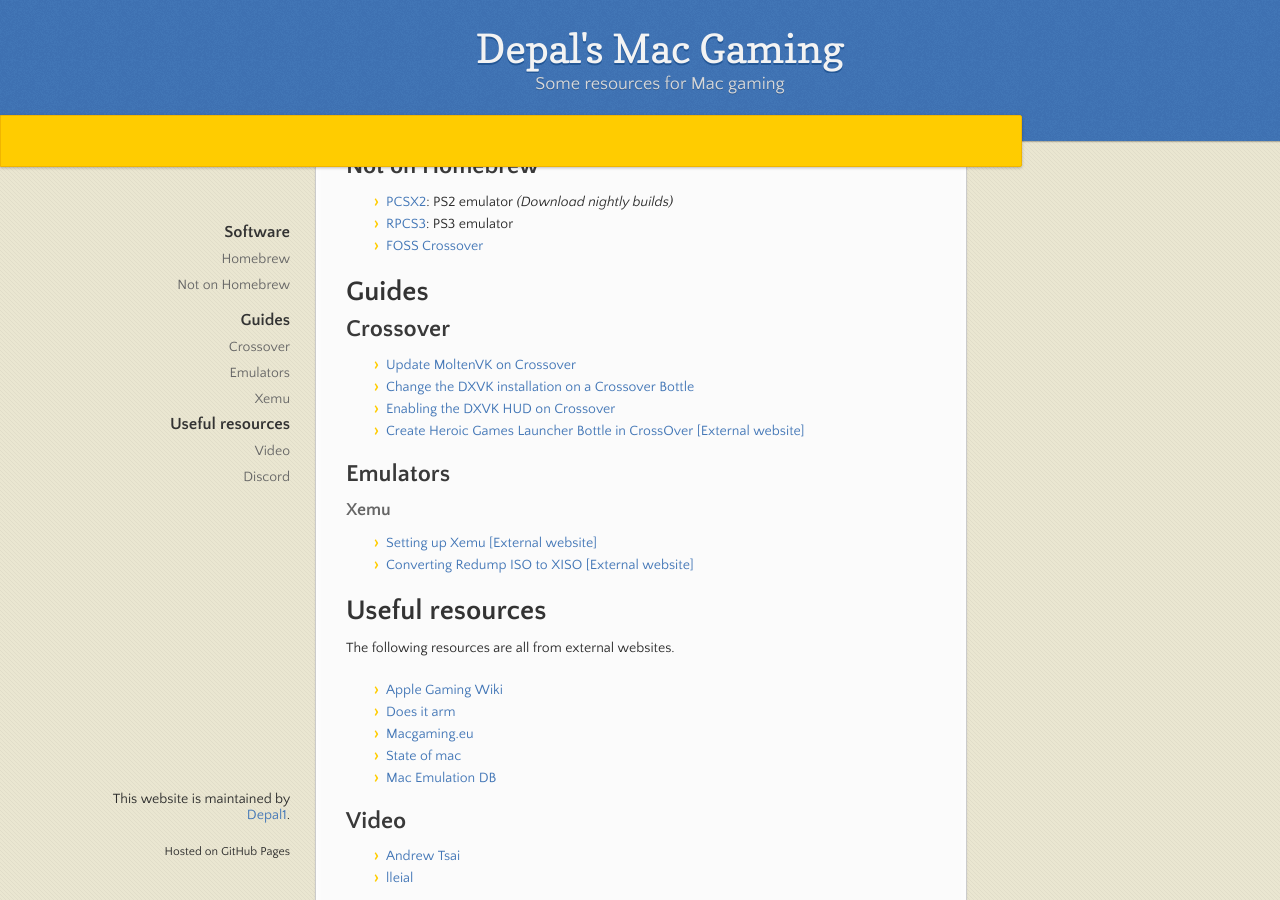
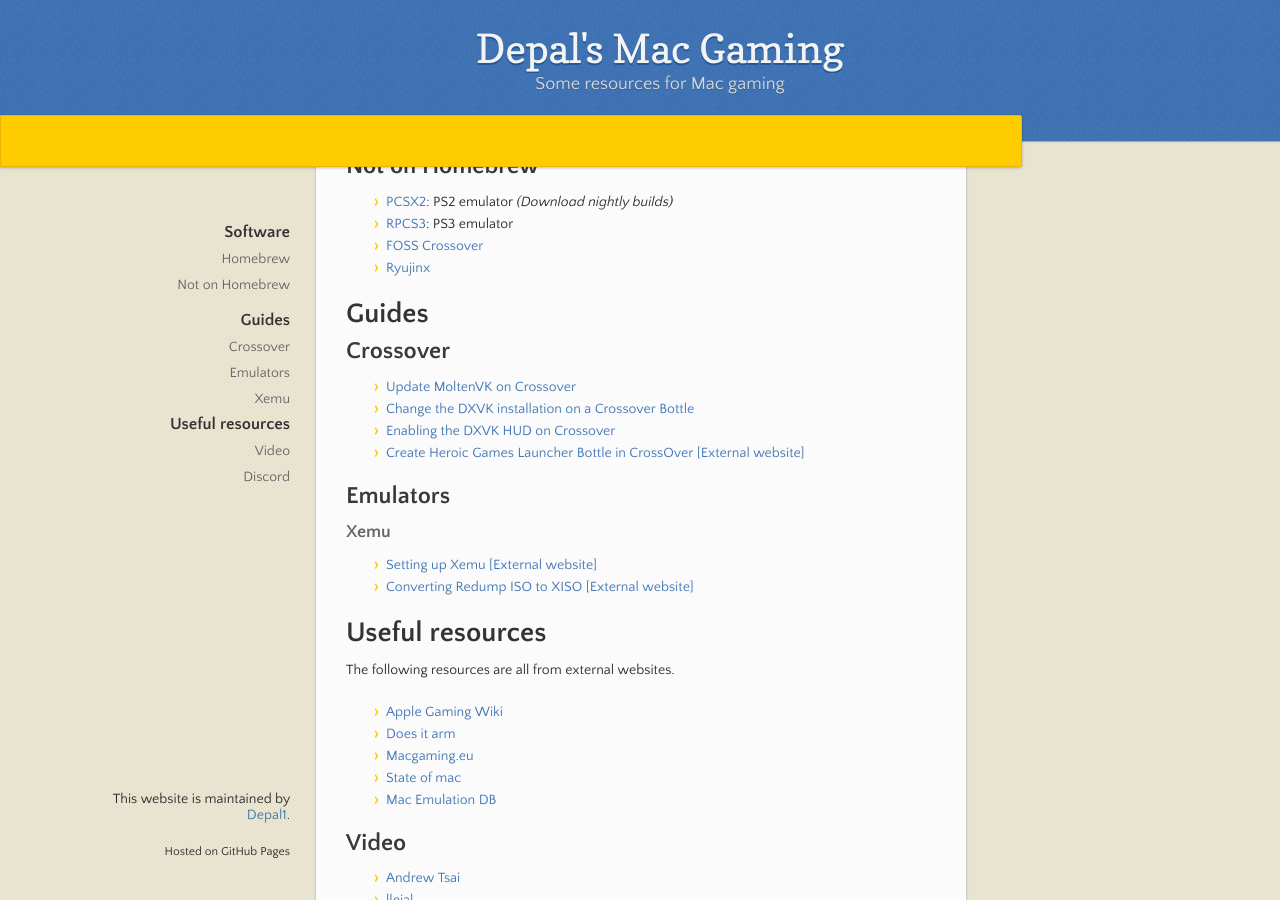
Before and after one commit to Depal1/mac-gaming, a Jekyll site: the page built from index.md, in a window 1280 px wide and 900 px high, scrolled down 336 px. Built offline with Jekyll 4.4.1, drawn with Linux system fonts in a browser that asks for light colours.

Commit message:
Update index.md

```diff
--- a/index.md
+++ b/index.md
@@ -17,6 +17,7 @@
 * [PCSX2](https://pcsx2.net/downloads/): PS2 emulator *(Download nightly builds)*
 * [RPCS3](https://rpcs3.net/download): PS3 emulator
 * [FOSS Crossover](https://depal1.github.io/mac-gaming/docs/foss-crossover.html)
+* [Ryujinx](https://ryujinx.org/download)
 
 # Guides
 
```
